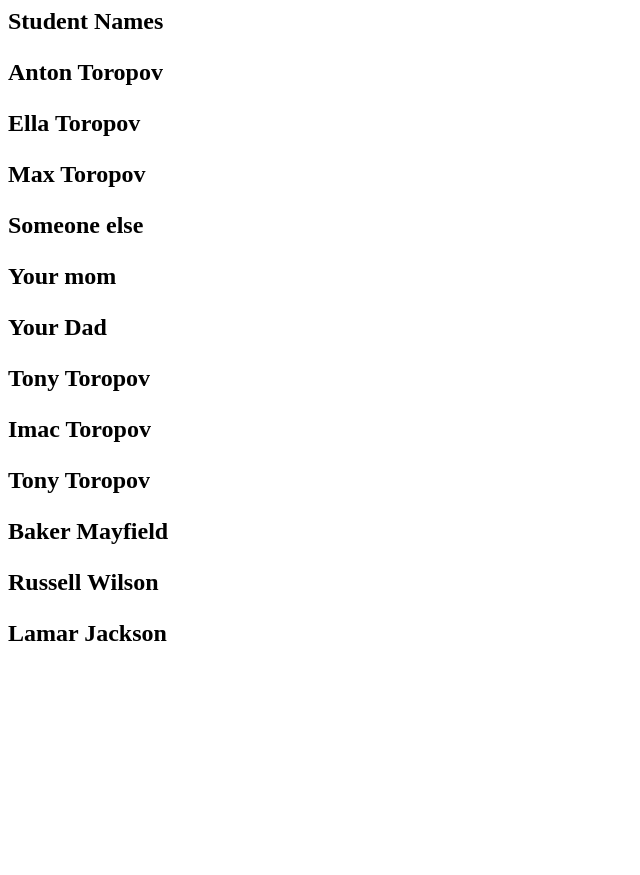
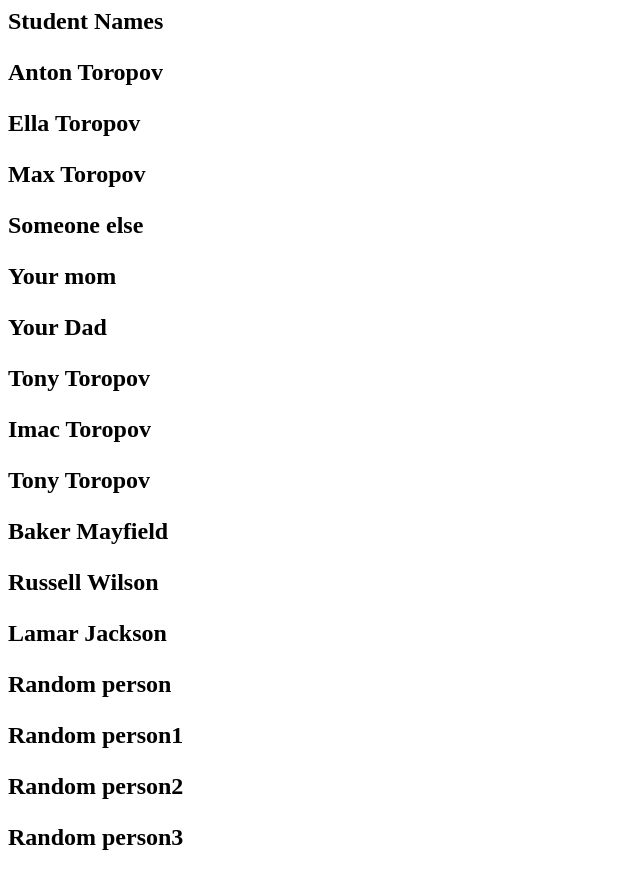
Before and after one commit to t0nyTheQA/MyProject, a plain HTML site: page index.html in a window 1280 px wide. Shown: the whole page, without its empty margins (0-640 px from the left). Before the commit the page ends 800 px from the top, so only its background shows below. Drawn offline with Linux system fonts and the light colour scheme.

Commit message:
addednew people

```diff
--- a/index.html
+++ b/index.html
@@ -11,3 +11,7 @@
 <p> Baker Mayfield<p>
 <p> Russell Wilson <p>
 <p> Lamar Jackson<p>
+<p>Random person<p>
+<p>Random person1<p>
+<p>Random person2<p>
+<p>Random person3<p>
```
